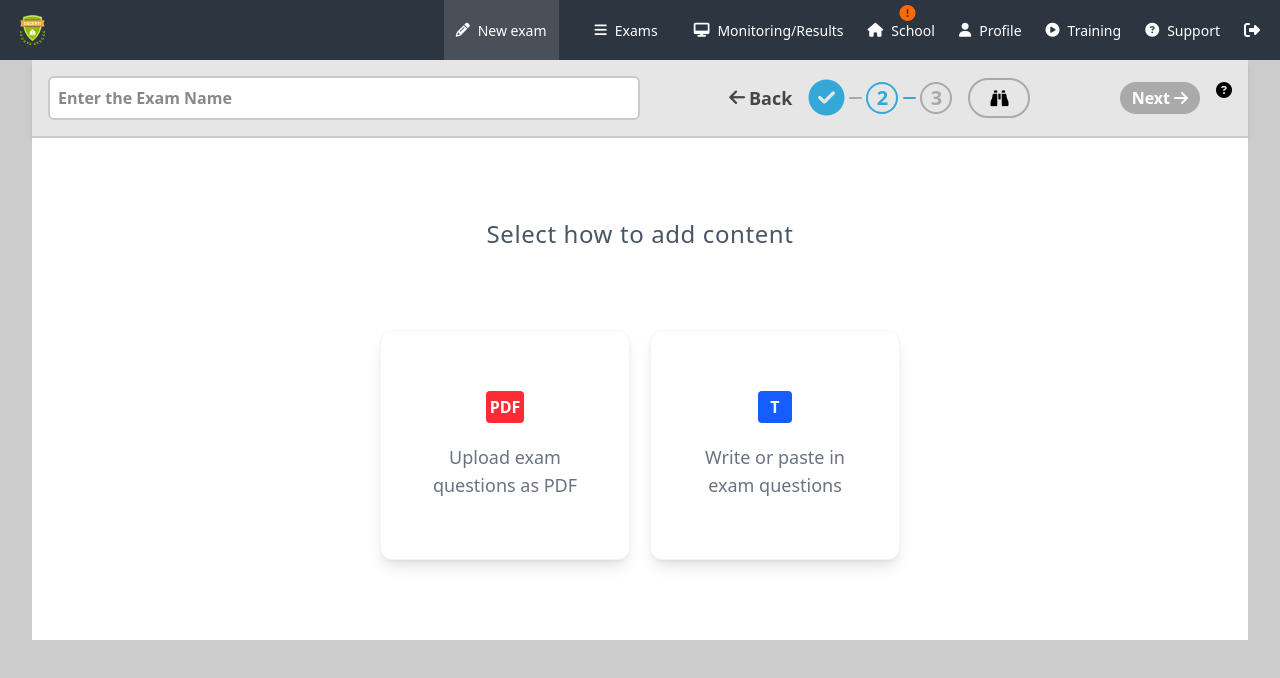
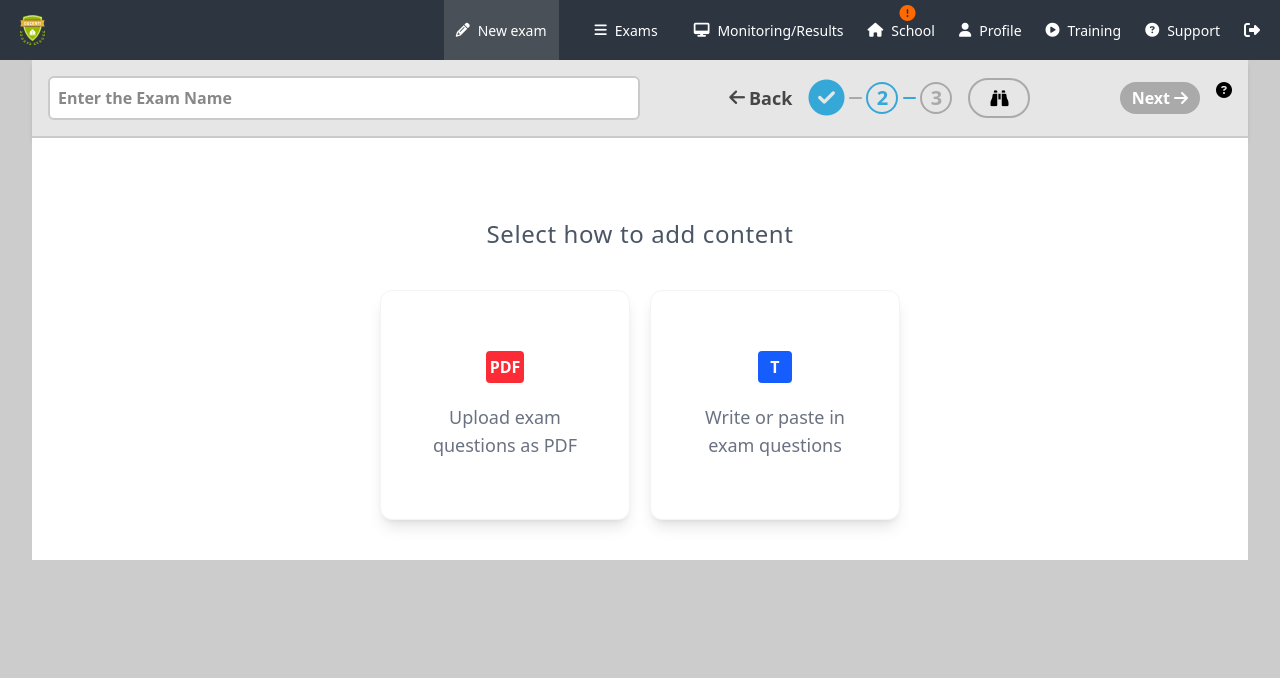
Before and after one commit to urizennnn/Exam-net, a Vue app: page /new-question in a window 1280 px wide. Shown: the top 678 px of the page. Built offline with nearby package versions, Linux system fonts and the light colour scheme.

Commit message:
minor changes

```diff
--- a/src/pages/NewExam/NewQuestion.vue
+++ b/src/pages/NewExam/NewQuestion.vue
@@ -49,11 +49,11 @@
       </section>
     </template>
     <template v-if="steps === 2">
-      <section class="w-full pt-20">
+      <section class="w-full mt-20">
         <h1 class="text-center text-2xl text-gray-600 tracking-wide">
           Select how to add content
         </h1>
-        <div class="my-20 flex gap-5 items-center justify-center">
+        <div class="my-10 flex gap-5 items-center justify-center">
           <AppContentType
             v-for="contentType in contentTypes"
             :key="contentType.fileType"
@@ -63,6 +63,9 @@
           />
         </div>
       </section>
+    </template>
+    <template v-if="steps === 3">
+
     </template>
   </section>
 </template>
```
